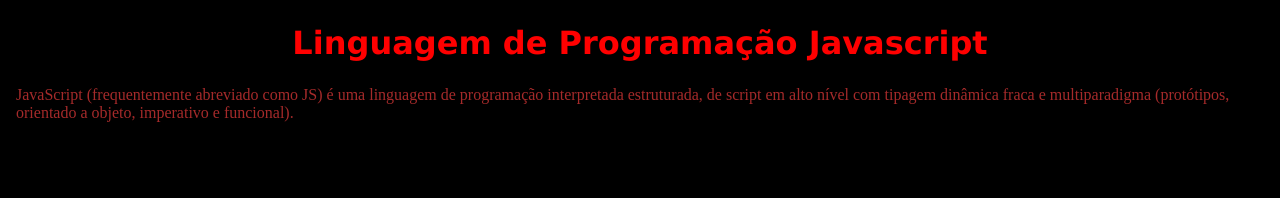
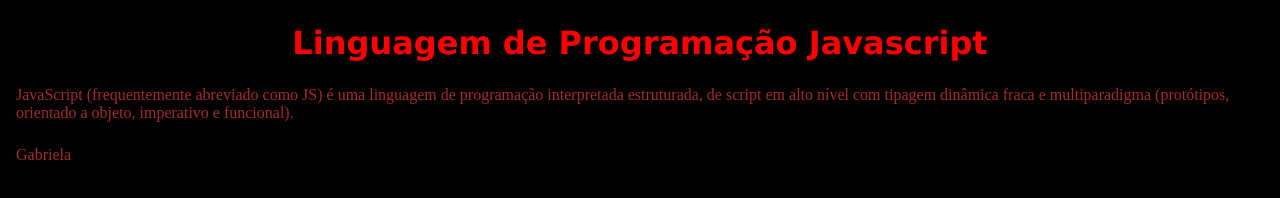
Before and after one commit to GabrielaRankel/pagina, a plain HTML site: page index.html in a window 1280 px wide. Drawn offline with Linux system fonts and the light colour scheme.

Commit message:
Versão 2

```diff
--- a/index.html
+++ b/index.html
@@ -10,5 +10,6 @@
 <body>
   <h1>Linguagem de Programação Javascript</h1>
   <p>JavaScript (frequentemente abreviado como JS) é uma linguagem de programação interpretada estruturada, de script em alto nível com tipagem dinâmica fraca e multiparadigma (protótipos, orientado a objeto, imperativo e funcional). </p>
+  <p>Gabriela</p>
 </body>
 </html>
```
